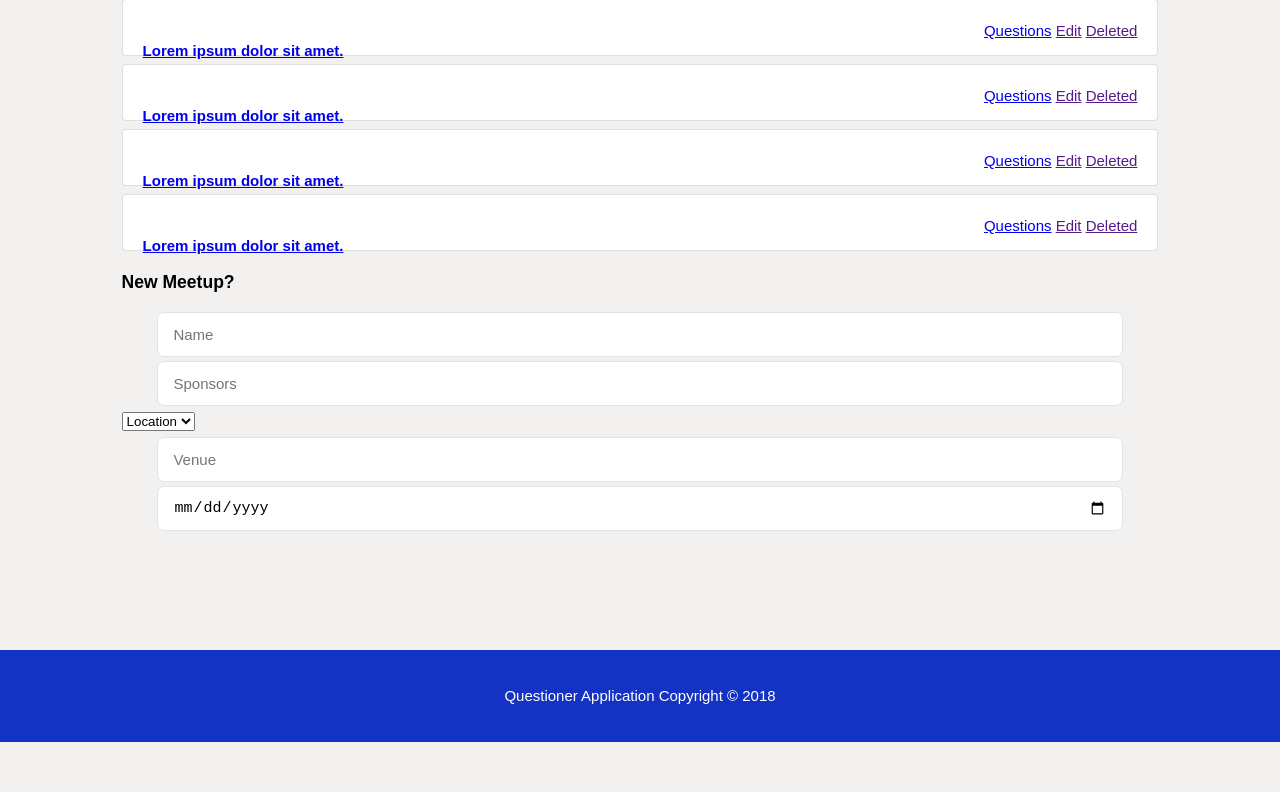
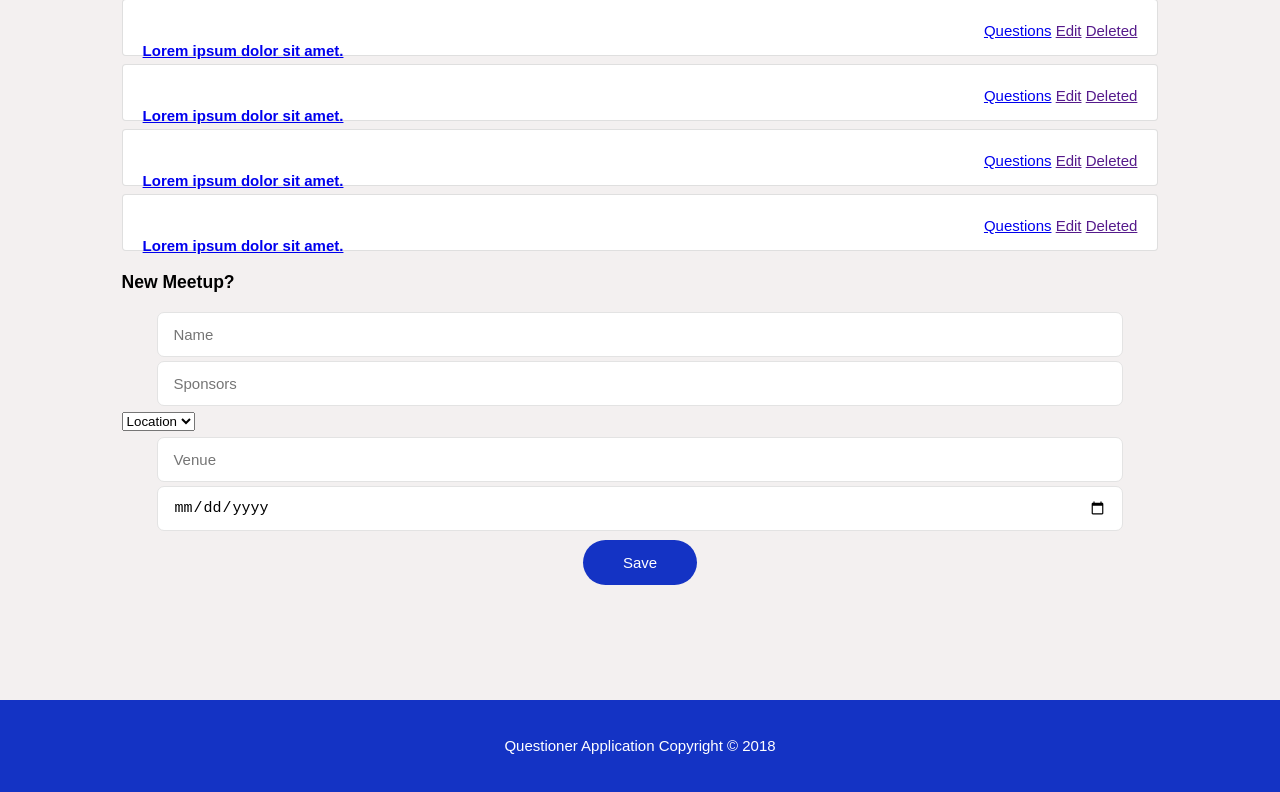
Before and after one commit to G-Chilie/G-Chilie.github.io, a plain HTML site: page UI/admin.html in a window 1280 px wide. Shown: the part 396-1188 px from the top of the page. Before the commit the page ends 1138 px from the top, so only its background shows below. Drawn offline with Linux system fonts and the light colour scheme; a script that the page names is missing.

Commit message:
Added  a submit button

```diff
--- a/UI/admin.html
+++ b/UI/admin.html
@@ -141,6 +141,9 @@
                     </select>
                     <input type="text" placeholder="Venue">
                     <input type="date">
+                    <div class="center-button">
+                        <button type="submit" class="form-btn">Save</button>
+                    </div>
                 </aside>
             </div>
         </div>
```
